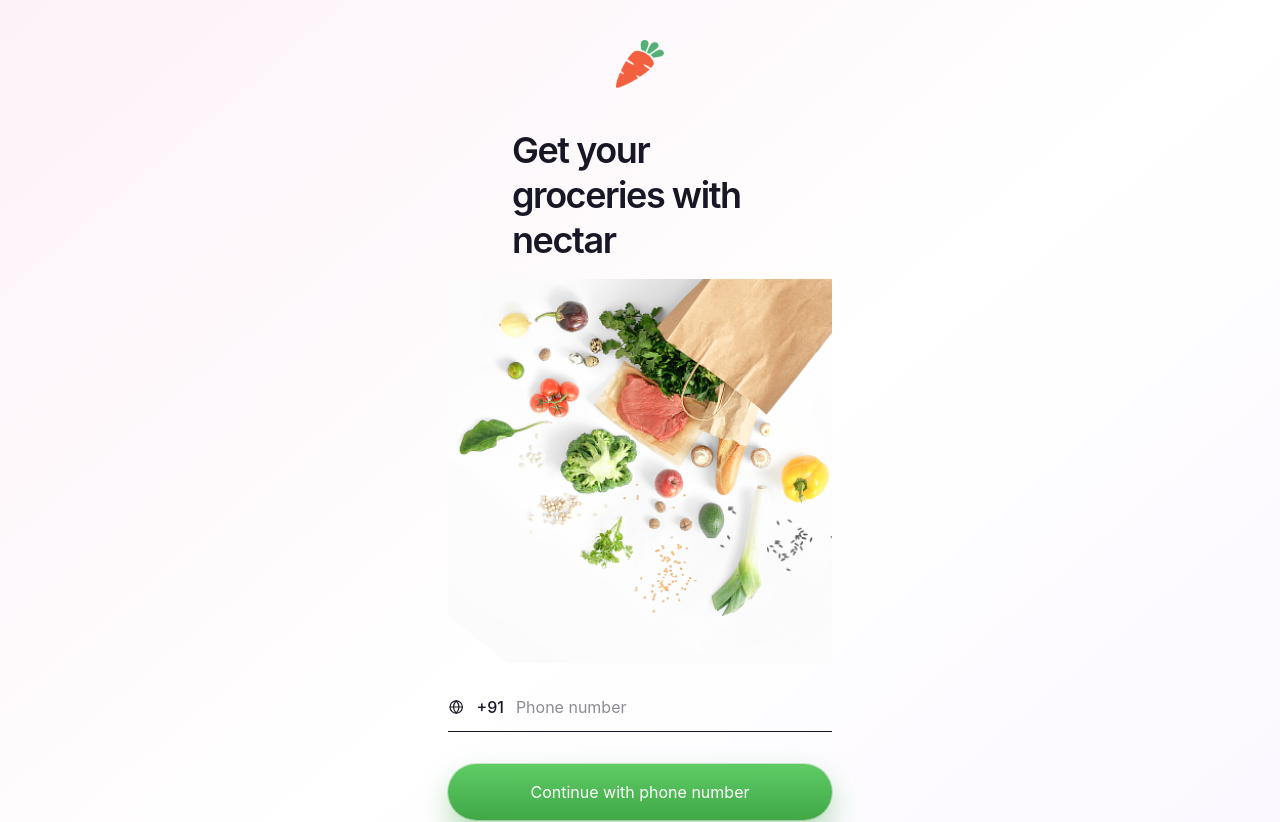
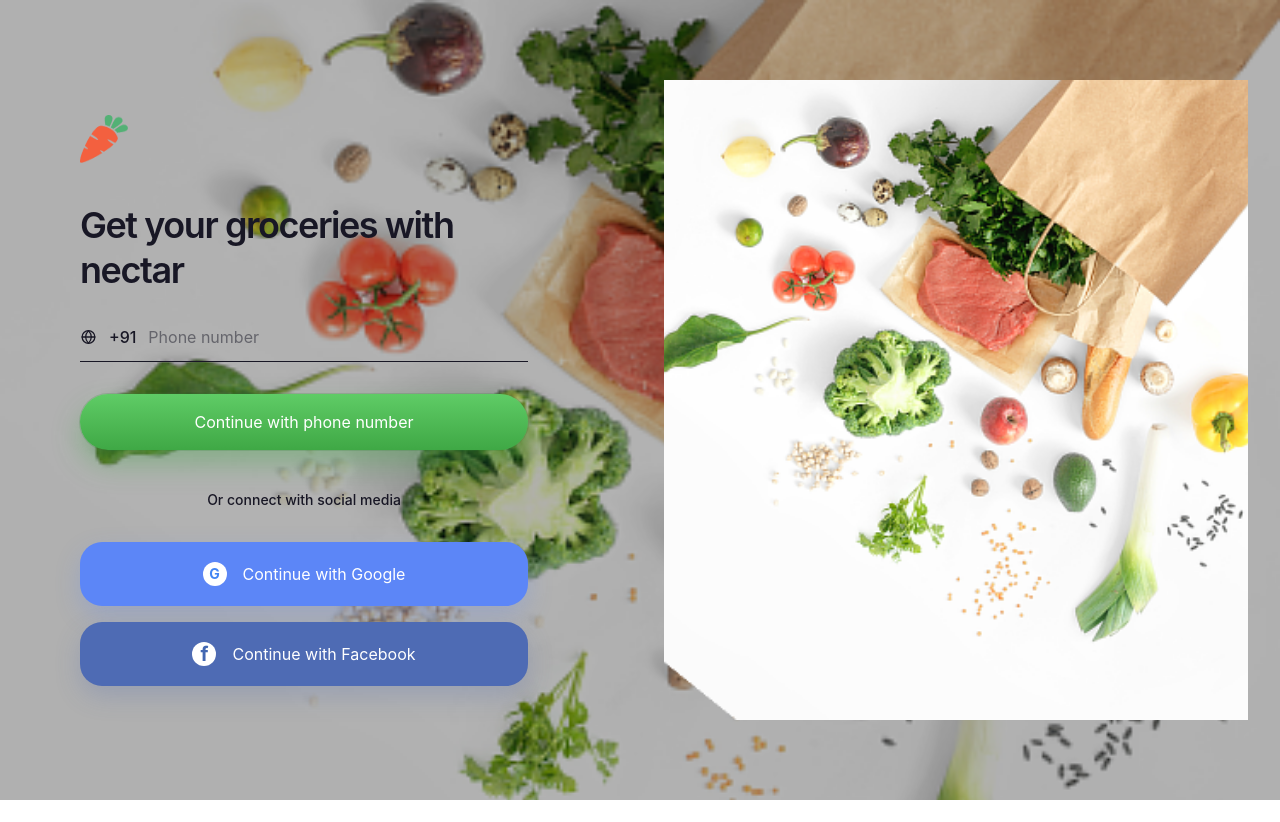
Before and after one commit to aprameyagoud/nectar-grocery, a React (Vite) app: page /#/signin in a window 1280 px wide. Shown: the top 822 px of the page. After the commit the page ends 800 px from the top, so only its background shows below. Built offline with nearby package versions, Linux system fonts and the light colour scheme.

Commit message:
fix onboarding

```diff
--- a/src/pages/auth/OnboardingScreen.tsx
+++ b/src/pages/auth/OnboardingScreen.tsx
@@ -9,25 +9,42 @@
   const navigate = useNavigate()
 
   return (
-    <div className="relative min-h-screen overflow-hidden bg-white">
-      <div className="absolute inset-0 bg-[#eef2e2]" />
+    <div className="relative min-h-screen bg-[#eef2e2]">
+      {/* Desktop split: green sides with centered image column */}
+      <div className="hidden lg:flex absolute inset-0">
+        <div className="flex-1 bg-gradient-to-b from-[#5FCC66] to-[#3FA845]" />
+        <div className="w-[480px] relative">
+          <img
+            src={onboardingImage}
+            alt="Delivery person with groceries"
+            className="h-full w-full object-cover object-center"
+          />
+          <div className="absolute inset-0 bg-gradient-to-b from-white/10 via-white/10 to-black/60" />
+        </div>
+        <div className="flex-1 bg-gradient-to-b from-[#5FCC66] to-[#3FA845]" />
+      </div>
+
+      {/* Mobile / tablet full-bleed image */}
       <img
         src={onboardingImage}
         alt="Delivery person with groceries"
-        className="absolute inset-0 h-full w-full object-cover object-[center_16%] [@media(orientation:landscape)]:object-contain [@media(orientation:landscape)]:object-center"
+        className="absolute inset-0 h-full w-full object-cover object-[center_16%] lg:hidden"
       />
-      <div className="absolute inset-0 bg-gradient-to-b from-white/10 via-white/15 to-black/80" />
-      <div className="relative flex min-h-screen flex-col justify-end px-6 pb-10 pt-14 text-center text-white sm:px-10 landscape:justify-center landscape:pb-6 landscape:pt-8">
+
+      {/* Dark overlay to ensure text contrast */}
+      <div className="absolute inset-0 bg-gradient-to-b from-white/5 to-black/70 lg:from-transparent lg:to-transparent" />
+
+      <div className="relative z-10 flex min-h-screen flex-col justify-end px-6 pb-10 pt-14 text-center text-white sm:px-10 lg:items-center lg:justify-center">
         <div className="absolute left-1/2 top-16 -translate-x-1/2">
           <CarrotIcon className="h-12 w-12 text-white" />
         </div>
 
-        <div className="mx-auto max-w-sm pb-6">
+        <div className="mx-auto max-w-sm pb-6 lg:max-w-md lg:text-center">
           <h1 className="text-4xl font-semibold tracking-[-0.04em] sm:text-5xl">Welcome to our store</h1>
-          <p className="mt-4 text-base text-white/85 sm:text-lg">Get your groceries in as fast as one hour</p>
+          <p className="mt-4 text-base text-white/95 sm:text-lg">Get your groceries in as fast as one hour</p>
         </div>
 
-        <Button type="button" onClick={() => navigate('/signin')} className="mx-auto mb-2 w-4/5 text-base shadow-[0_12px_30px_rgba(76,175,80,0.35)] hover:shadow-[0_14px_34px_rgba(76,175,80,0.42)] sm:w-[22rem]">
+        <Button type="button" onClick={() => navigate('/signin')} className="mx-auto mb-2 w-4/5 bg-gradient-to-b from-[#5FCC66] to-[#3FA845] text-base shadow-[0_12px_30px_rgba(76,175,80,0.35)] hover:shadow-[0_14px_34px_rgba(76,175,80,0.42)] sm:w-[22rem]">
           Get Started
         </Button>
       </div>
--- a/src/pages/auth/SignInScreen.tsx
+++ b/src/pages/auth/SignInScreen.tsx
@@ -24,23 +24,25 @@
 
   return (
     <AuthLayout>
-      <div className="mx-auto flex min-h-screen w-full max-w-md flex-col px-6 pb-8 pt-0 sm:px-8 sm:py-8">
-        <figure className="order-1 -mx-6 overflow-hidden sm:order-2 sm:mx-0 sm:mt-4">
+      <div className="relative min-h-screen">
+        {/* Large-screen background image */}
         <img
           src={groceryHero}
           alt="Fresh grocery produce arranged for delivery"
-            className="h-[22rem] w-full object-cover object-[center_18%] sm:h-[24rem]"
+          className="hidden lg:block absolute inset-0 h-full w-full object-cover object-[center_18%]"
         />
-        </figure>
+        <div className="absolute inset-0 hidden lg:block bg-black/30" />
 
-        <div className="order-2 pt-8 text-center sm:order-1 sm:pt-2">
-          <CarrotIcon className="mx-auto h-12 w-12 text-primary" />
-          <h1 className="mx-auto mt-10 max-w-[16rem] text-left text-[2.1rem] font-semibold leading-tight tracking-[-0.04em] text-textPrimary sm:text-4xl">
+        <div className="relative z-10 mx-auto grid min-h-screen w-full max-w-7xl grid-cols-1 items-center gap-12 px-6 pb-8 pt-0 sm:px-8 sm:py-8 lg:grid-cols-2">
+          {/* Left: form and content */}
+          <div className="lg:pl-12">
+            <CarrotIcon className="mx-auto h-12 w-12 text-primary lg:mx-0" />
+            <h1 className="mt-10 max-w-[28rem] text-left text-[2.1rem] font-semibold leading-tight tracking-[-0.04em] text-textPrimary sm:text-4xl">
               Get your groceries with nectar
             </h1>
-        </div>
 
-        <div className="order-3 mt-8 space-y-2 border-b border-border pb-3">
+            <div className="mt-8 max-w-md">
+              <div className="mt-6 space-y-2 border-b border-border pb-3">
                 <div className="flex items-center gap-3 text-textPrimary">
                   <GlobeIcon className="h-5 w-5 text-textSecondary" />
                   <span className="text-base font-medium">+91</span>
@@ -55,13 +57,13 @@
                 </div>
               </div>
 
-        <Button type="button" onClick={() => navigate('/number')} className="order-4 mt-8 text-base">
+              <Button type="button" onClick={() => navigate('/number')} className="mt-8 w-full text-base">
                 Continue with phone number
               </Button>
 
-        <div className="order-5 mt-10 text-center text-sm font-medium text-textSecondary">Or connect with social media</div>
+              <div className="mt-10 text-center text-sm font-medium text-textSecondary">Or connect with social media</div>
 
-        <div className="order-6 mt-8 space-y-4">
+              <div className="mt-8 space-y-4">
                 <button
                   type="button"
                   onClick={() => navigate('/login')}
@@ -81,6 +83,16 @@
                 </button>
               </div>
             </div>
+          </div>
+
+          {/* Right: image for small screens (hidden on lg because background is used) */}
+          <div className="hidden lg:block">
+            <div className="h-[80vh] w-full overflow-hidden">
+              <img src={groceryHero} alt="Fresh grocery produce" className="h-full w-full object-cover object-[center_18%]" />
+            </div>
+          </div>
+        </div>
+      </div>
     </AuthLayout>
   )
 }
--- a/src/pages/main/CategoryScreen.tsx
+++ b/src/pages/main/CategoryScreen.tsx
@@ -67,11 +67,11 @@
                 <Link
                   key={category.id}
                   to={`/category/${category.id}`}
-                  className={`flex items-center justify-between rounded-2xl px-4 py-3 text-sm font-medium transition-colors ${
+                  className={`min-w-0 flex items-center justify-between rounded-2xl px-4 py-3 text-sm font-medium transition-colors ${
                     isActive ? 'bg-primary/10 text-primary' : 'text-textSecondary hover:bg-surface hover:text-textPrimary'
                   }`}
                 >
-                  <span>{category.name}</span>
+                  <span className="truncate">{category.name}</span>
                   <span>›</span>
                 </Link>
               )
--- a/src/pages/main/HomeScreen.tsx
+++ b/src/pages/main/HomeScreen.tsx
@@ -44,9 +44,9 @@
           <Link
             key={category.id}
             to={`/category/${category.id}`}
-            className="flex items-center justify-between rounded-2xl px-4 py-3 text-sm font-medium text-textSecondary transition-colors hover:bg-primary/5 hover:text-primary"
+            className="min-w-0 flex items-center justify-between rounded-2xl px-4 py-3 text-sm font-medium text-textSecondary transition-colors hover:bg-primary/5 hover:text-primary"
           >
-            <span>{category.name}</span>
+            <span className="truncate">{category.name}</span>
             <span className="text-primary">›</span>
           </Link>
         ))}
```
Lines whose indentation alone changed are shown as unchanged.
